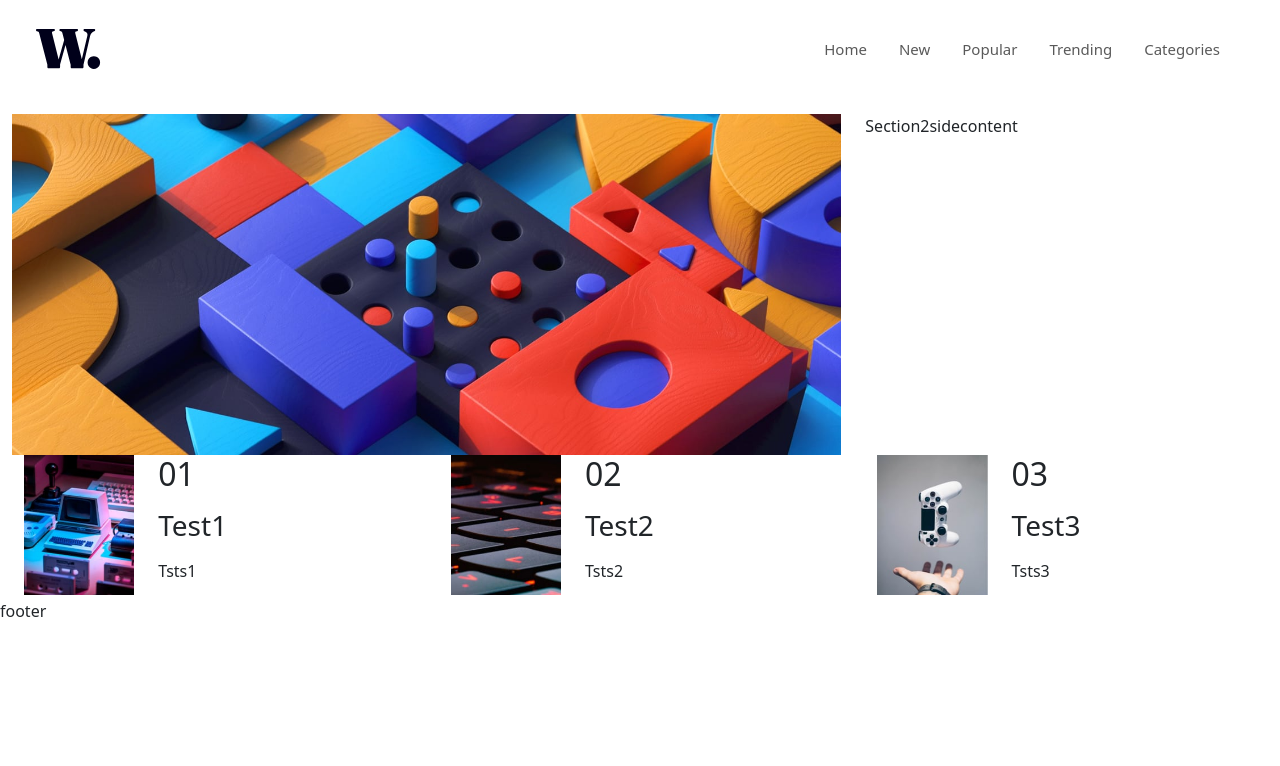
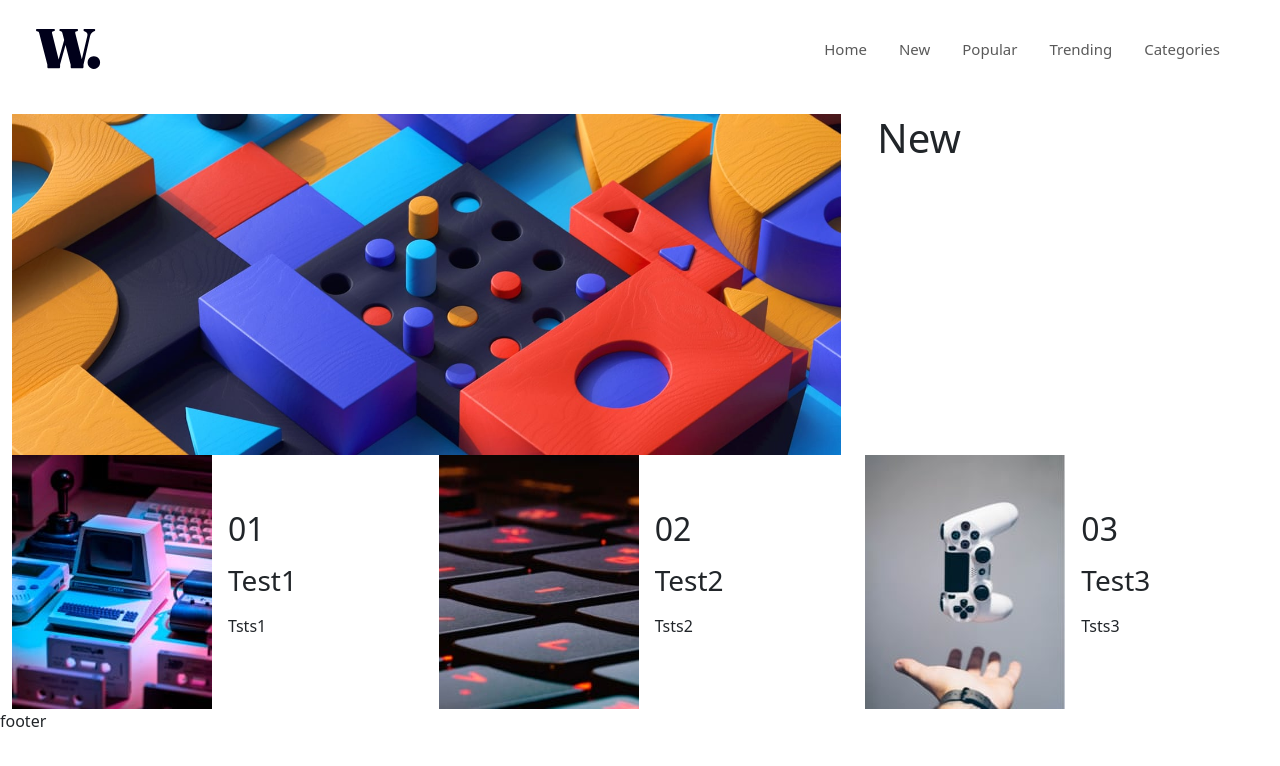
Before and after one commit to NOWORRYGNN/news, a React (Vite) app: page / in a window 1280 px wide. Shown: the top 766 px of the page. Built offline with nearby package versions, Linux system fonts and the light colour scheme.

Commit message:
News 0.3

```diff
--- a/src/components/card.jsx
+++ b/src/components/card.jsx
@@ -1,20 +1,20 @@
 import React from 'react';
-import Col from 'react-bootstrap/Col';
-import Container from 'react-bootstrap/Container';
+import { Stack } from 'react-bootstrap';
 import Image from 'react-bootstrap/Image';
-import Row from 'react-bootstrap/Row';
+
 
 export default function card({imageUrl, Number, Tittle, Content}){
   return (
-    <Container fluid>
-        <Row>
-            <Col sm={4}><Image src={imageUrl} alt='miniContentImg' fluid /></Col>
-            <Col sm={8}>
-                <p><h2>{Number}</h2></p>
-                <p><h3>{Tittle}</h3></p>
-                <p>{Content}</p>
-            </Col>
-        </Row>
-    </Container>
+      <Stack direction='horizontal' gap={3}>
+        <div>
+          <Image src={imageUrl} alt='miniContentImg' fluid />
+        </div>
+        <div>
+          <p><h2>{Number}</h2></p>
+          <p><h3>{Tittle}</h3></p>
+          <p>{Content}</p>
+        </div>
+      </Stack>
+
   )
 }
--- a/src/components/layout/Section2sidecontent.jsx
+++ b/src/components/layout/Section2sidecontent.jsx
@@ -1,8 +1,18 @@
-import React from 'react'
+import React from 'react';
+import Col from 'react-bootstrap/Col';
+import Container from 'react-bootstrap/Container';
+import Row from 'react-bootstrap/Row';
 
 const Section2sidecontent = () => {
   return (
-    <div>Section2sidecontent</div>
+    <Container fluid>
+        <Row>
+            <Col><h1>New</h1></Col>
+            <Col></Col>
+            <Col></Col>
+            <Col></Col>
+        </Row>
+    </Container>
   )
 }
 
```
